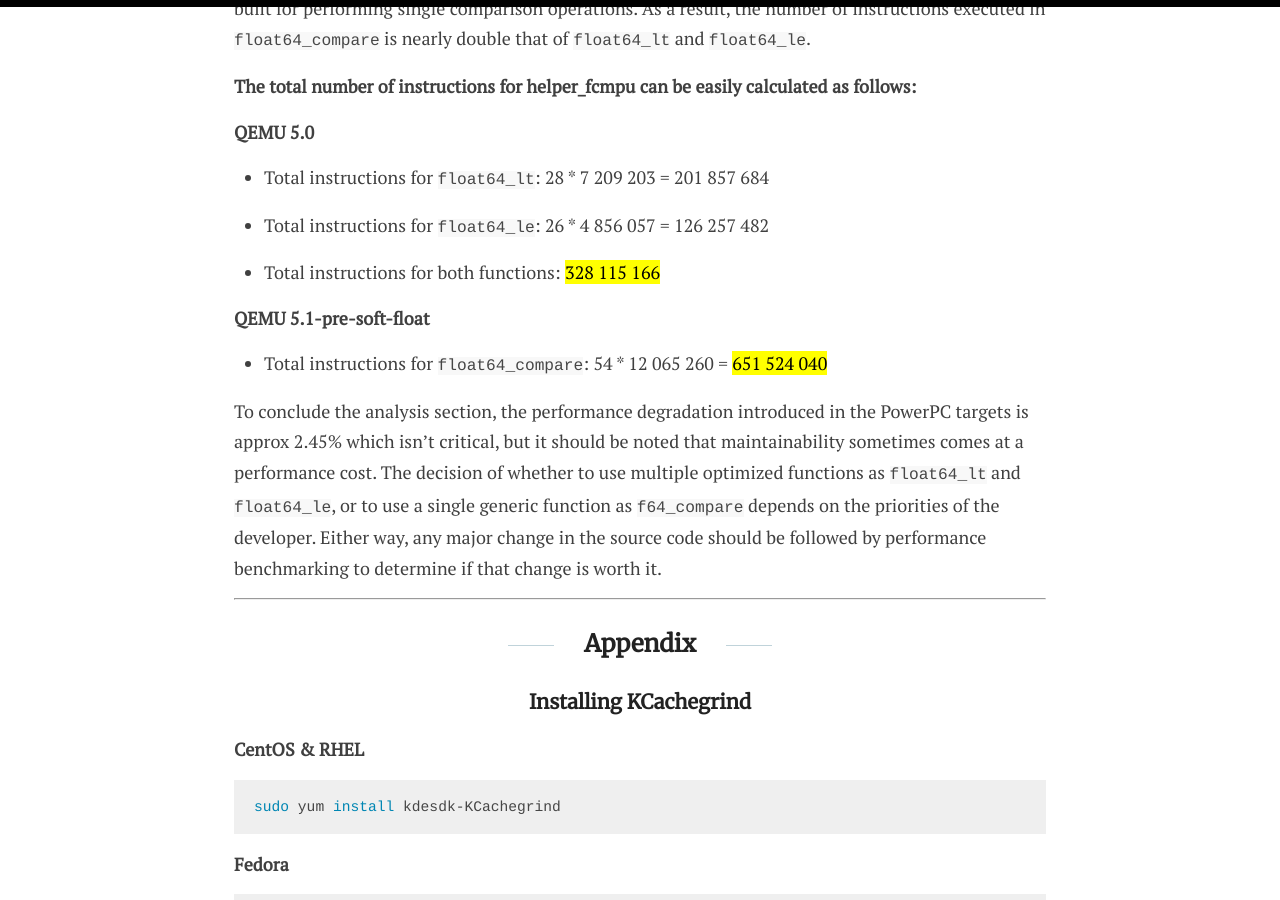
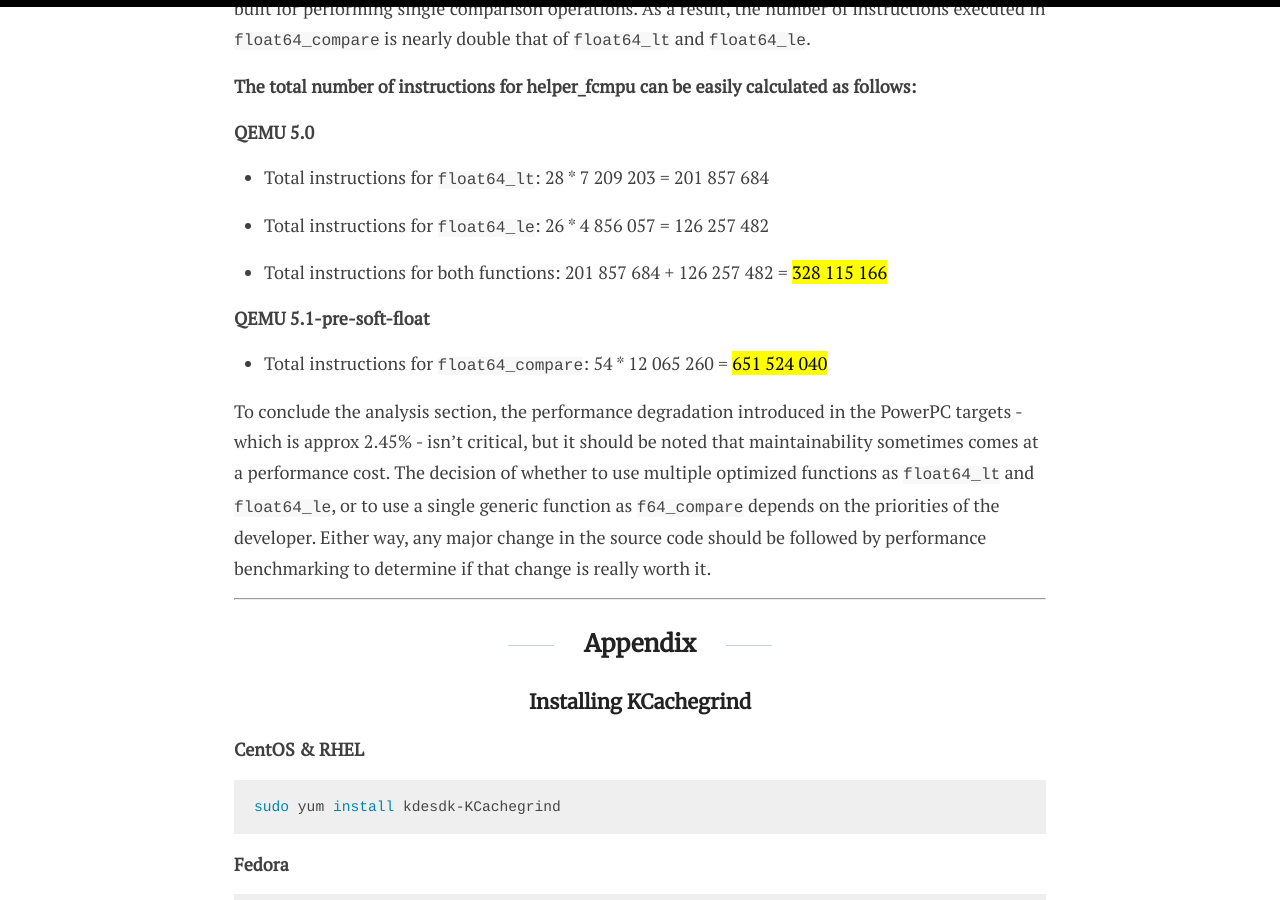
Before and after one commit to ahmedkrmn/TCG-Continuous-Benchmarking, a Jekyll site: the page built from _posts/2020-07-06-QEMU-5.0-and-5.1-pre-soft-freeze-Dissect-Comparison.md, in a window 1280 px wide and 900 px high, scrolled down 6983 px. Built offline with Jekyll 4.4.1, drawn with Linux system fonts in a browser that asks for light colours; some of the changed text lies outside the part shown.

Commit message:
Rephrase some paragraphs

```diff
--- a/_posts/2020-07-06-QEMU-5.0-and-5.1-pre-soft-freeze-Dissect-Comparison.md
+++ b/_posts/2020-07-06-QEMU-5.0-and-5.1-pre-soft-freeze-Dissect-Comparison.md
@@ -524,13 +524,13 @@
 
 - Total instructions for `float64_le`: 26 \* 4 856 057 = 126 257 482
 
-- Total instructions for both functions: <mark>328 115 166</mark>
+- Total instructions for both functions: 201 857 684 + 126 257 482 = <mark>328 115 166</mark>
 
 **QEMU 5.1-pre-soft-float**
 
 - Total instructions for `float64_compare`: 54 \* 12 065 260 = <mark>651 524 040</mark>
 
-To conclude the analysis section, the performance degradation introduced in the PowerPC targets is approx 2.45% which isn't critical, but it should be noted that maintainability sometimes comes at a performance cost. The decision of whether to use multiple optimized functions as `float64_lt` and `float64_le`, or to use a single generic function as `f64_compare` depends on the priorities of the developer. Either way, any major change in the source code should be followed by performance benchmarking to determine if that change is worth it.
+To conclude the analysis section, the performance degradation introduced in the PowerPC targets - which is approx 2.45% -  isn't critical, but it should be noted that maintainability sometimes comes at a performance cost. The decision of whether to use multiple optimized functions as `float64_lt` and `float64_le`, or to use a single generic function as `f64_compare` depends on the priorities of the developer. Either way, any major change in the source code should be followed by performance benchmarking to determine if that change is really worth it.
 
 <hr />
 
```
Also changed, not shown: other parts of _posts/2020-07-06-QEMU-5.0-and-5.1-pre-soft-freeze-Dissect-Comparison.md (+2 -2 lines).
